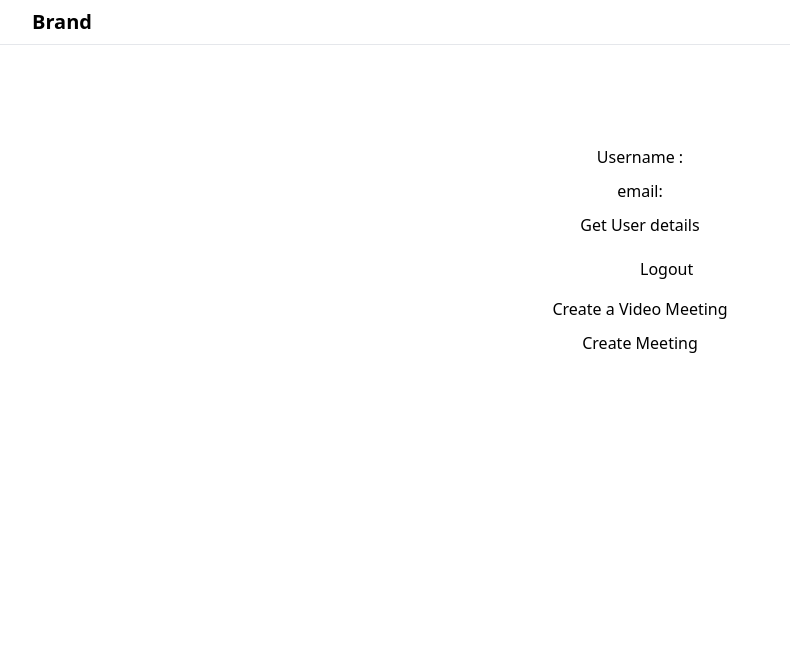
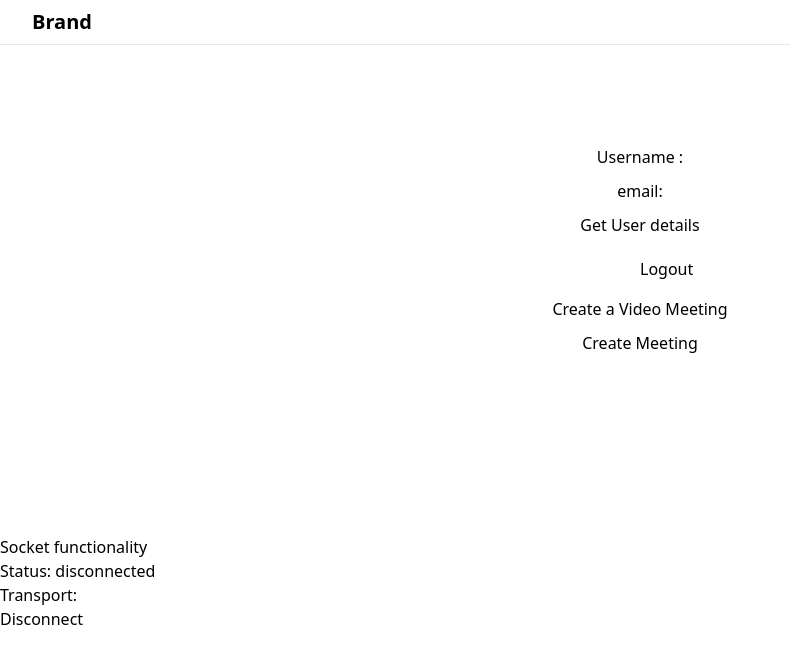
Before and after one commit to Siser-Pratap/Video-chat-interview-call, a Next.js app: page / in a window 1280 px wide. Shown: the top 664 px of the page, without its empty margins (0-790 px from the left). Built offline with nearby package versions, Linux system fonts and the light colour scheme; no server answers.

Commit message:
handled connecting with cameras

```diff
--- a/src/app/page.js
+++ b/src/app/page.js
@@ -2,11 +2,12 @@
 import Image from "next/image";
 import Navbar from "./components/Navbar";
 import Logout from "./components/Logout";
-import { useState } from "react";
 import axios from "axios";
 import { userAgent } from "next/server";
 import Meeting from "./components/Meeting";
 import VideoCall from "./components/VideoCall";
+import { useEffect, useState } from "react";
+import { socket } from "@/socket";
 
 
 
@@ -14,6 +15,36 @@ import VideoCall from "./components/VideoCall";
 export default function Home() {
 
   const [data, setdata] = useState({email:"",username:""});
+  const [isConnected, setisConnected] = useState(false);
+  const [transport, setTransport] = useState(null);
+
+  useEffect(() => {
+    if(socket.connected){
+      onConnect();
+    }
+
+    function onConnect() {
+      setisConnected(true);
+      setTransport(socket.io.engine.transport.name);
+
+      socket.io.engine.on("upgrade", (transport) => {
+        setTransport(transport.name);
+      });
+    }
+
+    function onDisconnect(){
+      setisConnected(false);
+      setTransport(null);
+    }
+
+    socket.on('connect', onConnect);
+    socket.on('disconnect', onDisconnect);
+
+    return () =>{
+      socket.off("connect", onConnect);
+      socket.off("disconnect", onDisconnect);
+    }
+  }, []);
 
   const handleInformation = async(e)=>{
     e.preventDefault();
@@ -23,6 +54,10 @@ export default function Home() {
     } catch (error) {
       console.log(error.message);
     }
+  }
+
+  const handleDisconnect=()=>{
+    socket.disconnect();
   }
 
 
@@ -45,6 +80,12 @@ export default function Home() {
       <div>
         <VideoCall />
       </div>
+      <div>
+        <h1>Socket functionality</h1>
+        <p>Status: { isConnected ? "connected" : "disconnected" }</p>
+        <p>Transport: { transport }</p>
+        <button onClick={handleDisconnect}>Disconnect</button>
+      </div>
     </>
   );
 }
--- /dev/null
+++ b/src/socket.js
@@ -0,0 +1,5 @@
+"use client";
+
+import { io } from "socket.io-client";
+
+export const socket = io();
```
